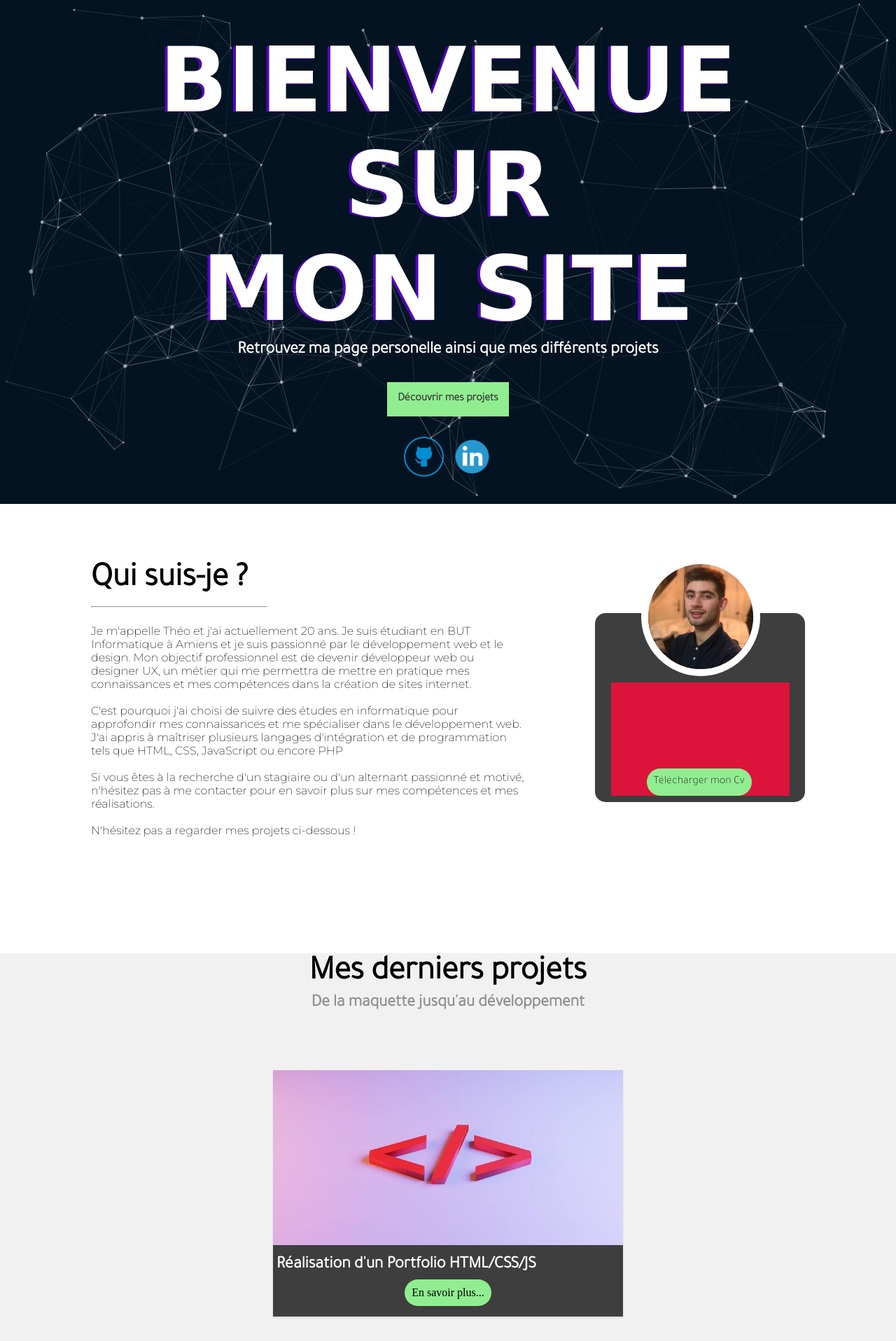
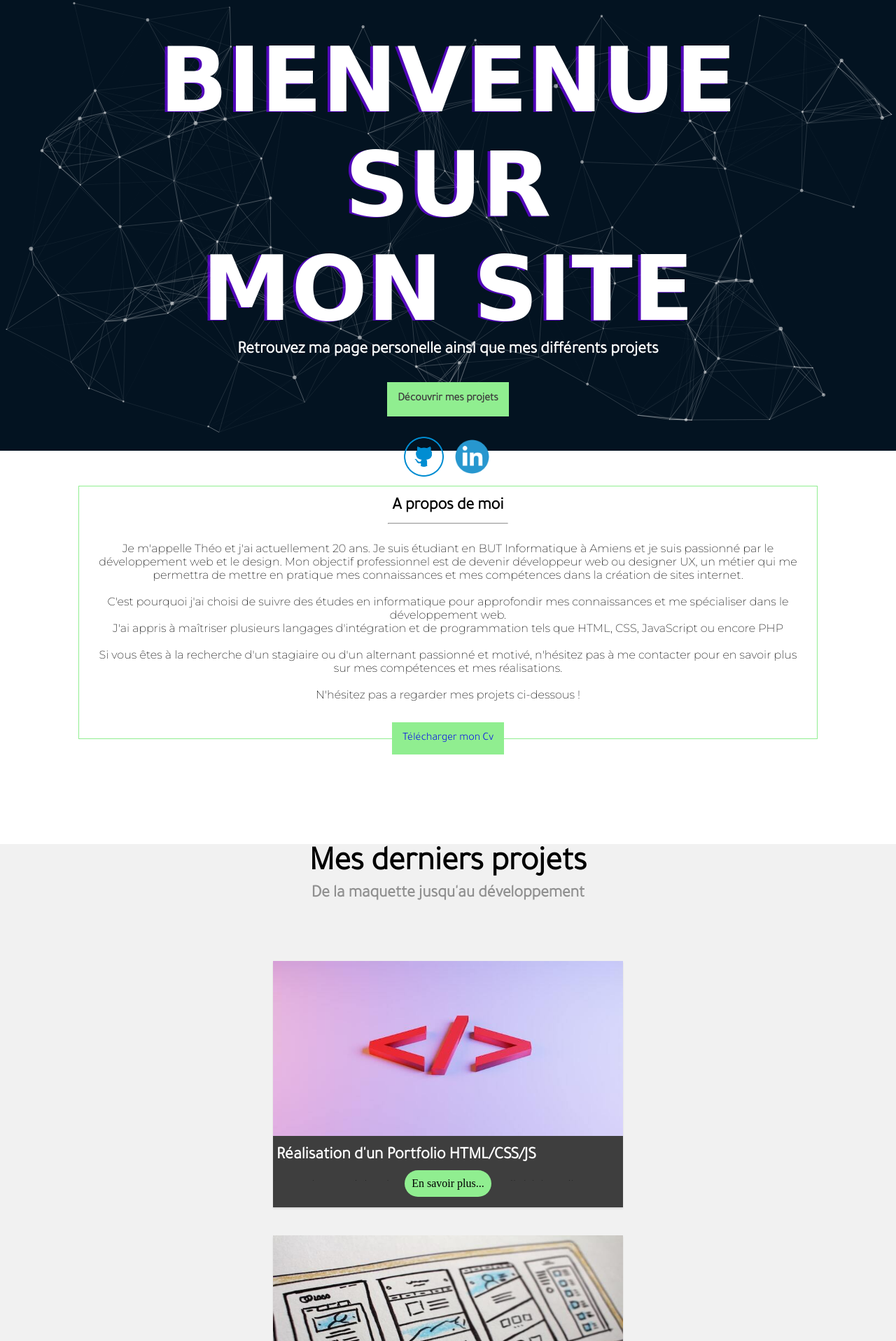
Before and after one commit to Theoode/Portfolio, a PHP site: page / in a window 1280 px wide. Shown: the top 1916 px of the page at 70% size. Run offline with PHP 8.4, Linux system fonts and the light colour scheme; some web fonts are replaced.

Commit message:
Modif générales

```diff
--- a/CSS/style.css
+++ b/CSS/style.css
@@ -34,11 +34,11 @@ a{
 }
 
 /*-----CONTAINER-----*/
+
 #particles-js{
     background: #031321;
     margin: 0;
     z-index: -1;
-    height: 720px;
 }
 
 .container_fils{
@@ -81,82 +81,34 @@ a{
 
 
 /*--------INFO PERSO----------*/
-
-hr{
-    width: 250px;
-    margin-left: 100px;
+.container_pres{
+    margin:50px auto 0;
+    text-align: center;
+    width: 80%;
+    border-style: solid;
+    border-width: thin;
+    padding: 15px;
+    border-color: lightgreen;
+}
+.container_pres div{
+   margin-bottom: 25px;
+}
+.container_pres hr{
+    width: 170px;
 }
 
-
-.info_perso{
-    display: flex;
-    flex-direction: column;
-    margin: 80px 30px 30px 30px;
-    border-color: #3E3E3E;
-}
-
-.info_perso h2{
-    margin: 0 100px;
-    font-size: xxx-large;
-}
-
-.info_perso h4{
-    text-align: center;
-}
-
-
-.presentation{
-    display: flex;
-    flex-direction: row;
-    margin: 0 100px;
-}
-
-.container_avatar{
-    color: white;
-    height:270px;
-    width: 800px;
-    background-color: #3E3E3E;
-    border-radius: 15px;
-    min-width: 300px;
-    margin-left: 100px;
-}
-
-.container_avatar img{
+.container_pres a{
+    top: 25px;
     position: relative;
-    left: 66px;
-    bottom: 80px;
-    width: 150px;
-    height: 150px;
-    border-radius: 100%;
-    border-width: 10px;
-    border-style: solid;
-    border-color: white;
-}
-
-.skills{
-    margin: auto;
-    position: relative;
-    height: 60%;
-    width: 85%;
-    background: crimson;
-    bottom: 75px;
-}
-
-.skills a{
-    position: absolute;
-    bottom: 0;
-    left: 20%;
+    padding: 15px;
     background-color: lightgreen;
-    color: #3E3E3E;
-    padding: 10px;
-    border-radius: 20px;
 }
 
 
 
 /*--------GALERIE----------*/
 .box{
-    height: 1000px;
+    height: 1100px;
     width: 100%;
     background: #f1f1f1;
 }
@@ -286,7 +238,6 @@ ul{
     color: #ffffff;
     text-decoration: none;
     font-weight: 300;
-    color: #bbbbbb;
     display: block;
     transition: all 0.3s ease;
 }
@@ -314,13 +265,12 @@ ul{
         width: 50%;
         margin-bottom: 30px;
     }
-    .texte{
-        flex-direction: column;
-    }
+}
 
-}
+
 @media(max-width: 574px){
     .footer-col{
         width: 100%;
     }
+
 }
--- a/index.html
+++ b/index.html
@@ -24,12 +24,16 @@
 </div>
 
 <!--La présentation-->
-<div class="info_perso" id="pres">
-    <div>
-        <h2> Qui suis-je ?</h2>
-        <hr>
-    </div>
-    <div class="presentation">
+
+
+
+
+
+    <div class="container_pres">
+        <div>
+            <h2>A propos de moi</h2>
+            <hr>
+        </div>
         <p>
             Je m'appelle Théo et j'ai actuellement 20 ans. Je suis étudiant en BUT Informatique à Amiens et
             je suis passionné par le développement web et le design. Mon objectif professionnel est de devenir développeur
@@ -37,7 +41,7 @@
             la création de sites internet.</br></br>
 
             C'est pourquoi j'ai choisi de suivre des études en informatique pour approfondir mes connaissances
-            et me spécialiser dans le développement web. J'ai appris à maîtriser plusieurs langages d'intégration
+            et me spécialiser dans le développement web.</br> J'ai appris à maîtriser plusieurs langages d'intégration
             et de programmation tels que HTML, CSS, JavaScript ou encore PHP</br></br>
 
             Si vous êtes à la recherche d'un stagiaire ou d'un alternant passionné et motivé, n'hésitez pas à me contacter
@@ -45,20 +49,23 @@
 
             N'hésitez pas a regarder mes projets ci-dessous !
         </p>
-
-        <div class="container_avatar" >
-            <img src="../medias/profil.JPG">
-
-            <div class="skills">
+        <a href="../medias/cv.pdf" download="Mon CV">Télécharger mon Cv</a>
+    </div>
 
 
-                <a href="../medias/cv.pdf" download="Mon CV">Télécharger mon Cv</a>
-            </div>
-        </div>
 
-    </div>
 
-</div>
+
+
+
+
+
+
+
+
+
+
+
 <!--La galerie-->
 <div class="box">
 <div class="titre_galerie">
```
